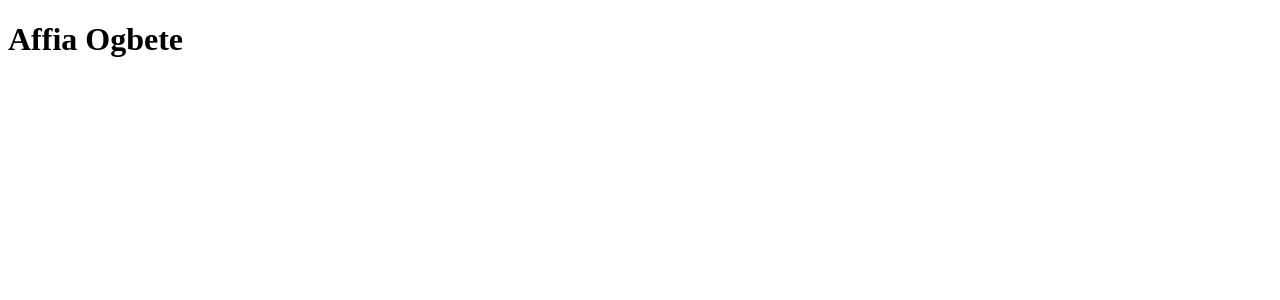
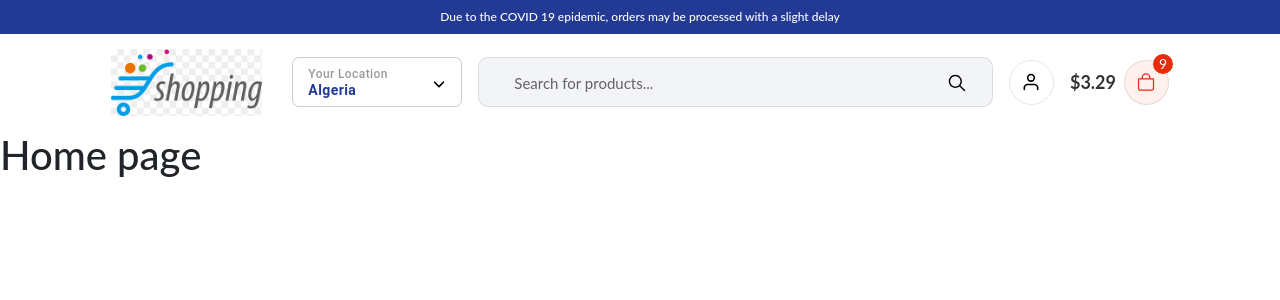
Before and after one commit to Michaels042/shopper, a React (Create React App) app: page / in a window 1280 px wide. Shown: the top 300 px of the page. Built offline with nearby package versions, Linux system fonts and the light colour scheme.

Commit message:
created header

```diff
--- a/src/App.css
+++ b/src/App.css
@@ -1,38 +1,34 @@
-.App {
-  text-align: center;
-}
+*{margin: 0px; padding: 0px}
+@import url('https://fonts.googleapis.com/css2?family=Lato:ital,wght@0,100;0,300;0,400;0,700;0,900;1,100;1,300;1,400;1,700;1,900&display=swap');
 
-.App-logo {
-  height: 40vmin;
-  pointer-events: none;
-}
+body{font-family: "Lato", sans-serif; font-size: 14px;}
 
-@media (prefers-reduced-motion: no-preference) {
-  .App-logo {
-    animation: App-logo-spin infinite 20s linear;
-  }
-}
+.bg-blue{background: #233a95;}
 
-.App-header {
-  background-color: #282c34;
-  min-height: 100vh;
-  display: flex;
-  flex-direction: column;
-  align-items: center;
-  justify-content: center;
-  font-size: calc(10px + 2vmin);
-  color: white;
-}
+.container{max-width: 85%;}
+.headerWrapper .top-strip{padding: 8px 0px;}
+.headerWrapper .top-strip{color: #fff; font-size: 12px; font-weight: 500;}
 
-.App-link {
-  color: #61dafb;
-}
+.headerWrapper .header{width: 100%; height: auto; padding: 15px 0px;}
+.logoWrapper img{width: 100%;}
 
-@keyframes App-logo-spin {
-  from {
-    transform: rotate(0deg);
-  }
-  to {
-    transform: rotate(360deg);
-  }
-}
+.headerWrapper .header .part2 .countryDrop{width: 170px; height: 50px; min-width: 170px; color: #000 !important; border: 1px solid rgba(0,0,0,0.2) !important ; border-radius: 7px !important; padding: 10px 15px !important;}
+.headerWrapper .header .part2 .countryDrop{text-align: left; justify-content: flex-start !important;}
+.headerWrapper .header .part2 .countryDrop .label{font-size: 12px !important; text-transform: capitalize !important; color: rgba(0,0,0,0.4) !important; line-height: 16px;}
+.headerWrapper .header .part2 .countryDrop .name{font-size: 14px !important; text-transform: capitalize !important; color: #233a95 !important; font-weight: 700; line-height: 16px;}
+.headerWrapper .header .part2 .countryDrop .span.ml-auto svg{opacity: 0.7 ;}
+
+header .headerSearch{width: 60%; height: 50px; background: #f3f4f7; padding: 10px; position: relative; border: 1px solid rgba(0,0,0,0.1) !important ; border-radius: 10px !important;}
+header .headerSearch input{background: transparent !important; outline: none !important; font-size: 15px; color: rgba(0,0,0,0.8); width: 100%; height: 30px; border: 0px !important; padding: 0px 25px !important;}
+header .headerSearch input::-webkit-input-placeholder {color: rgba(0,0,0,0.6);}
+
+header .headerSearch button{position:absolute; top: 5px; right: 15px; z-index: 100; min-width: 40px !important; height: 40px !important; width: 40px !important; border-radius: 50% !important; color: #000;}
+header .headerSearch button svg{font-size: 22px;}
+
+header .part3 .circle{align-items: center; justify-content: center; min-width: 45px !important; height: 45px !important; width: 45px !important; border-radius: 50% !important; border: 1px solid rgba(0,0,0,0.1) !important; color: #000;}
+header .part3 .circle svg{font-size: 20px;}
+
+.cartTab .price {font-size: 18px; color: rgba(0,0,0,0.8); font-weight: 700;}
+.cartTab button {background: #fff1ee !important;}
+.cartTab button svg{color: #ea2b0f !important;}
+.cartTab .count{position: absolute; top: -6px; right: -4px; background:#ea2b0f !important; border-radius:50%; color: #fff; width: 20px; height: 20px;}
--- a/src/App.js
+++ b/src/App.js
@@ -1,10 +1,17 @@
+import "bootstrap/dist/css/bootstrap.min.css";
 import './App.css';
+import { BrowserRouter, Router, Route, Routes } from "react-router-dom"
+import Home from "./Pages/Home";
+import Header from "./Components/Header";
 
 function App() {
   return (
-   <>
-   <h1>Affia Ogbete</h1>
-   </>
+   <BrowserRouter>
+    <Header />
+    <Routes>
+      <Route path="/" exact={true} element={<Home/>} />
+    </Routes>
+   </BrowserRouter>
   );
 }
 
--- /dev/null
+++ b/src/Components/CountryDropdown/index.js
@@ -0,0 +1,16 @@
+import Button from '@mui/material/Button';
+import { FaAngleDown } from "react-icons/fa6";
+
+const CountryDropdown=()=> {
+  return (
+    <Button className='countryDrop'>
+        <div className='info d-flex flex-column'>
+            <span className='label'>Your Location</span>
+            <span className='name'>Algeria</span>
+        </div>
+        <span className='ml-auto'><FaAngleDown /></span>
+    </Button>
+  )
+}
+
+export default CountryDropdown;
--- /dev/null
+++ b/src/Components/Header/index.js
@@ -0,0 +1,57 @@
+    import { Link } from 'react-router-dom';
+    import Logo from '../../assets/images/logo.png';
+    import CountryDropdown from '../CountryDropdown';
+    import Button from '@mui/material/Button';
+    import { IoIosSearch } from 'react-icons/io';
+    import { FiUser } from 'react-icons/fi';
+    import { IoBagOutline } from 'react-icons/io5';
+
+    const Header = () => {
+        return(
+            <>
+                <div className="headerWrapper">
+                    <div className="top-strip bg-blue">
+                        <div className="container">
+                            <p className="mb-0 mt-0 text-center">Due to the COVID 19 epidemic, orders may be processed with a slight delay</p>
+                        </div>
+                    </div>
+                    <header className="header">
+                        <div className="container">
+                            <div className="row">
+                                <div className="logoWrapper d-flex align-items-center col-sm-2">
+                                    <Link to={'/'}><img src={Logo} alt='Logo' /></Link>
+                                </div>
+
+                                <div className='col-sm-10 d-flex align-items-center part2'>
+                                    <CountryDropdown />
+
+                                    {/* Header Search Starts Here */}
+                                        <div className='headerSearch ml-3 mr-3'>
+                                            <input type='text' placeholder='Search for products...'/>
+                                            <Button><IoIosSearch /></Button>
+                                        </div>
+                                    {/* Header Search Ends Here */}
+
+                                    <div className='part3 d-flex align-items-center ml-auto'>
+                                        <Button className='circle mr-3'><FiUser /></Button>
+                                        <div className='ml-auto cartTab d-flex align-items-center'>
+                                            <span className='price'>$3.29</span>
+                                            <div className='position-relative ml-2'>
+                                                <Button className='circle'><IoBagOutline /></Button>
+                                                <span className='count d-flex align-items-center justify-content-center'>9</span>
+                                            </div>
+                                        </div>
+                                    </div>
+
+                                </div>
+                            </div>
+                        </div>
+                    </header>
+
+
+                </div>
+            </>
+        )
+   }
+
+   export default Header
--- /dev/null
+++ b/src/Pages/Home/index.js
@@ -0,0 +1,10 @@
+
+   const Home =()=>{
+    return(
+        <>
+            <h1>Home page</h1>
+        </>
+    )
+   }
+
+   export default Home
```
Also changed, not shown: package.json (+11 -1 lines), src/assets/images/logo.png (added), 1 other file (tests, documents, lock files or other folders).
